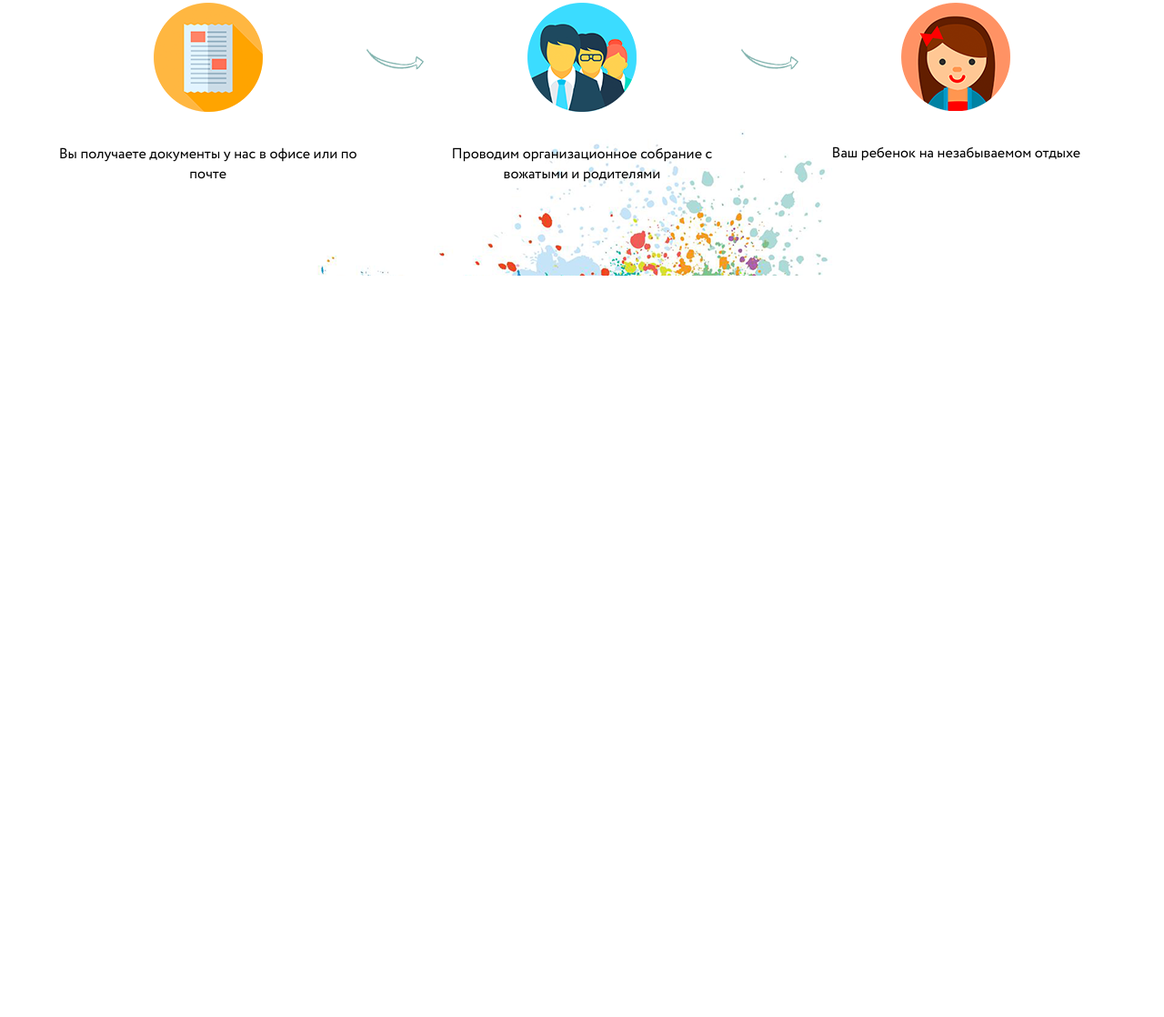
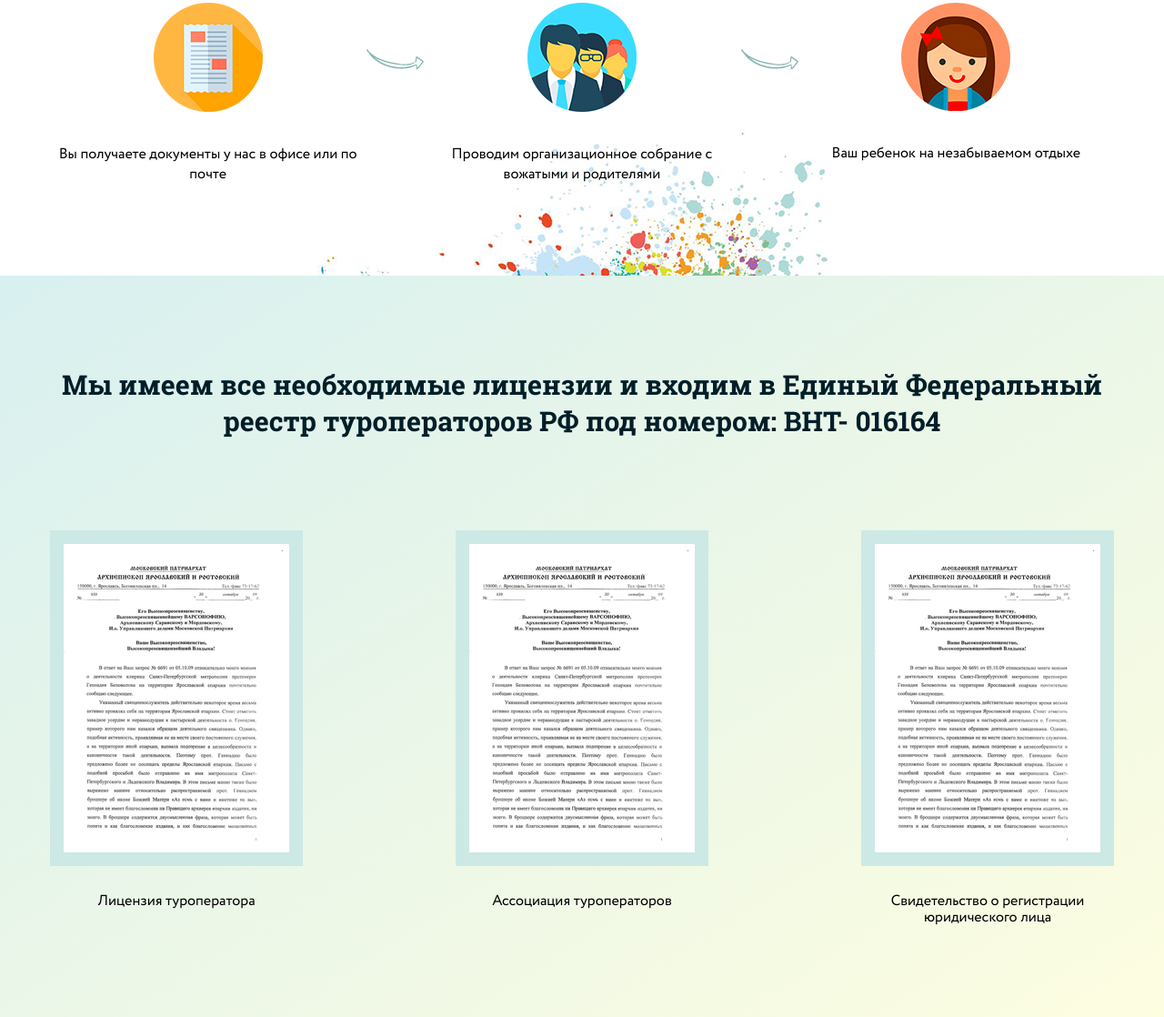
Before and after one commit to Andrey88-rts/-hildren-s-rest, a website: page #src/index.html in a window 1280 px wide. Shown: the part 8507-9625 px from the top of the page at 91% size. Before the commit the page ends 8810 px from the top, so only its background shows below. Drawn offline with nearby package versions, Linux system fonts and the light colour scheme; files that its build step writes are made by us from their sources; a web font is replaced by a local one.

Commit message:
Сверстана секция с лицензиями, сделан адаптив

```diff
--- a/#src/index.html
+++ b/#src/index.html
@@ -600,5 +600,34 @@
         </div>
       </div>
     </section>
+    <section class="section section-license">
+      <div class="container">
+        <div class="license">
+          <h2 class=" form__title subtitle comfort-title license-title__size">Мы имеем все необходимые лицензии и входим
+            в Единый Федеральный реестр туроператоров РФ
+            под номером: ВНТ- 016164
+            </h2>
+            <div class="license-row">
+              <div class="license-row__item license-row__item-size">
+                <img src="img/license.png" alt="лицензия" class="license-row__image">
+                <p class="license-row__text">Лицензия туроператора
+                </p>
+              </div>
+              <div class="license-row__item license-row__item-size">
+                <img src="img/license.png" alt="лицензия" class="license-row__image">
+                <p class="license-row__text">Ассоциация туроператоров
+                </p>
+              </div>
+              <div class="license-row__item">
+                <img src="img/license.png" alt="лицензия" class="license-row__image">
+                <p class="license-row__text">Свидетельство о регистрации
+                  юридического лица
+                  </p>
+              </div>
+            </div>
+
+        </div>
+      </div>
+    </section>
   </body>
 </html>
--- a/#src/sass/_media.sass
+++ b/#src/sass/_media.sass
@@ -119,8 +119,14 @@
   .leader
     &-subtitle__size, &-command__size
       margin-bottom: 30px
-
-
+  .license
+    &-row
+      flex-wrap: wrap
+      justify-content: center
+      &__item
+        &-size
+          margin-right: 20px
+          margin-bottom: 30px
 
 @media screen and (max-width: 768px)
   .container
@@ -283,7 +289,14 @@
           margin-bottom: 0
     &-arrow
       display: none
-
+  .license
+    &-row
+      flex-direction: column
+      align-items: center
+      &__item
+        &-size
+          margin-right: 0px
+          margin-bottom: 30px
 
 @media screen and (max-width: 320px)
   .navbar__title
--- a/#src/sass/blocks/_section.sass
+++ b/#src/sass/blocks/_section.sass
@@ -492,7 +492,6 @@
     margin-bottom: 80px
     &:last-child
       margin-bottom: 0
-
     &__item
       display: flex
       flex-direction: column
@@ -509,7 +508,6 @@
       +circe_reg
       &-size
         margin-bottom: 15px
-
     &__subtext
       font-size: 16px
       +circe_b
@@ -517,3 +515,27 @@
       border-bottom: 4px solid $colorButton
       &:hover
         cursor: pointer
+
+.section-license
+  background-image: linear-gradient(to right bottom, #d8f0f0, #fdfde0)
+.license
+  padding-top: 100px
+  padding-bottom: 100px
+  &-title__size
+    margin-bottom: 100px
+  &-row
+    display: flex
+    justify-content: space-between
+    align-items: start
+    &__item
+      display: flex
+      flex-direction: column
+      align-items: center
+    &__image
+      border: solid 15px #cce9e6
+      margin-bottom: 30px
+    &__text
+      margin-top: 0
+      margin-bottom: 0
+      width: 250px
+      text-align: center
```
Also changed, not shown: #src/img/license.png (added), dist/css/style.css, dist/css/style.min.css, dist/img/license.png (added), dist/img/license.webp (added), dist/index.html.
